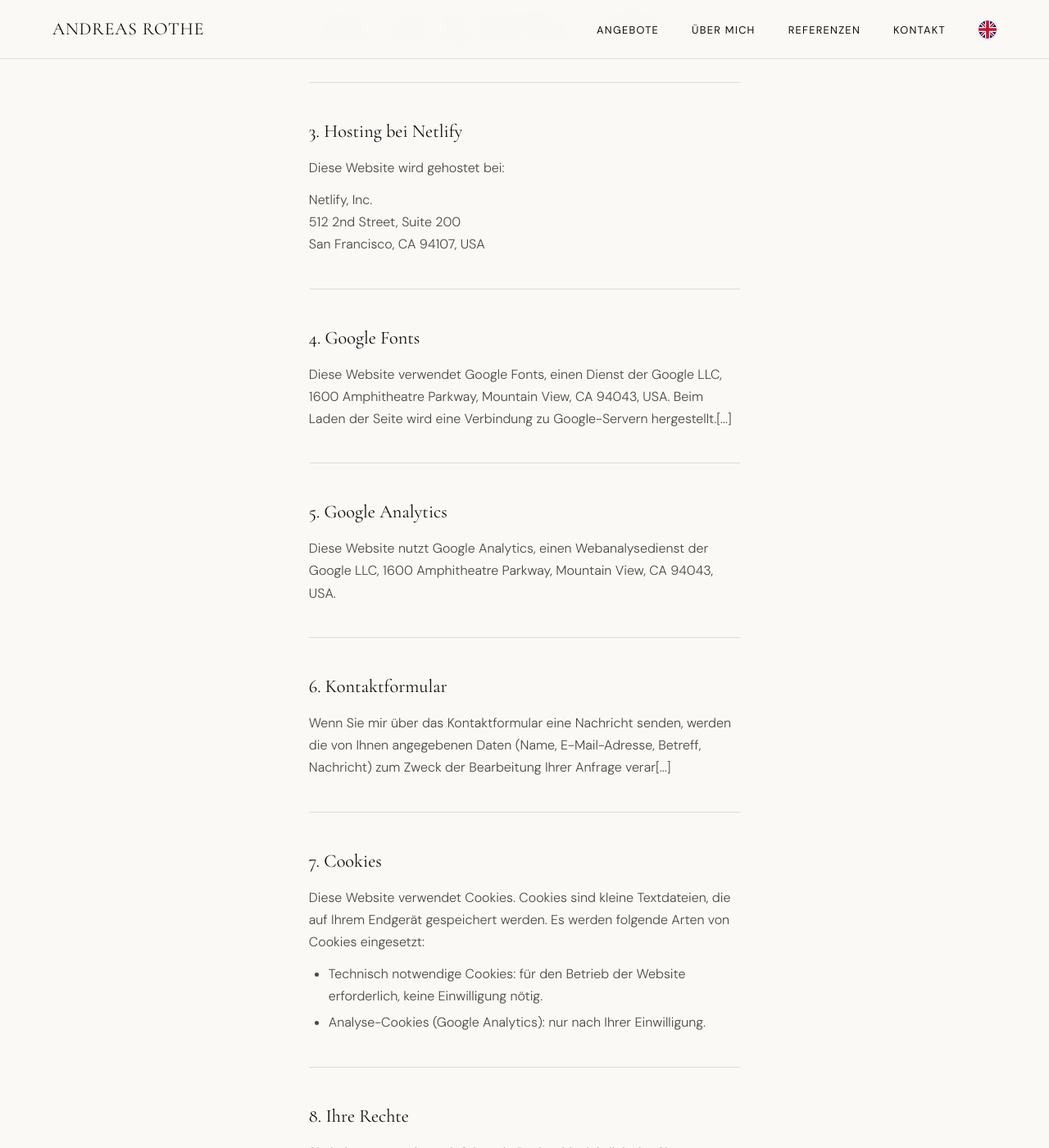
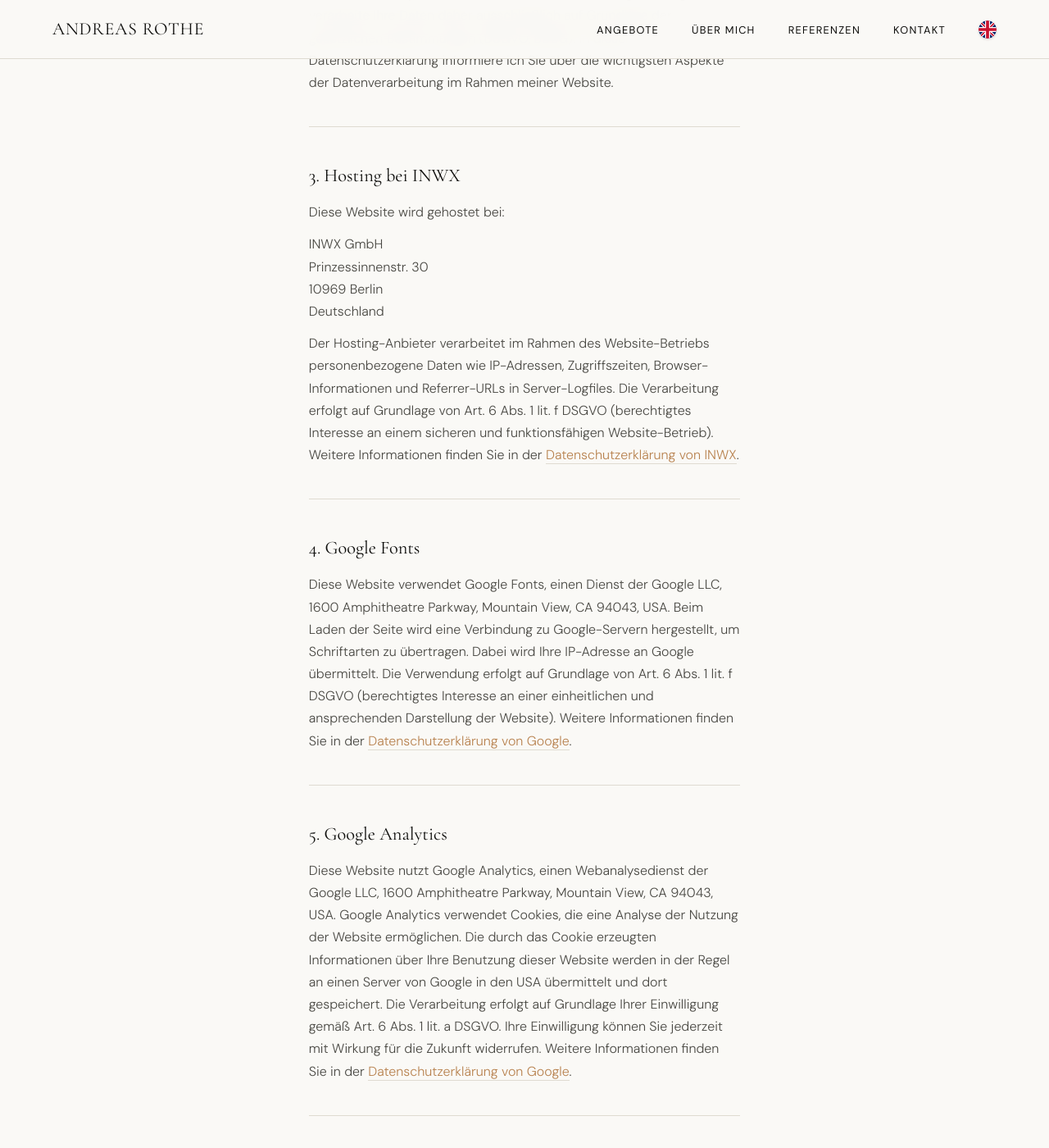
Before and after one commit to arothe161/andreasrothe, a Jekyll site: the page built from datenschutz.html, in a window 1280 px wide and 1400 px high, scrolled down 646 px. Shown: the whole window at 82% size. Built offline with Jekyll 4.4.1, drawn with Linux system fonts in a browser that asks for light colours; some of the changed text lies outside the part shown.

Commit message:
Revise privacy policy with updated information
Updated contact information and hosting details in the privacy policy. Added sections on SSL/TLS encryption and objection to unsolicited advertising.

```diff
--- a/datenschutz.html
+++ b/datenschutz.html
@@ -8,7 +8,7 @@
 ---
 
 <p class="eyebrow">Rechtliches</p>
-<h1>Datenschutz&shy;erklärung</h1>
+<h1>Datenschutzerklärung</h1>
 
 <h2>1. Verantwortlicher</h2>
 <p>Verantwortlicher im Sinne der Datenschutz-Grundverordnung (DSGVO) ist:</p>
@@ -16,47 +16,52 @@
   Andreas Rothe<br>
   John-Schehr-Str. 66<br>
   10409 Berlin<br>
-  E-Mail: <a href="mailto:hallo@andreas-rothe.de">hallo@andreasrothe.de</a>
+  E-Mail: <a href="mailto:herr.rothe@t-online.de">herr.rothe@t-online.de</a>
 </p>
 
 <div class="divider"></div>
 
 <h2>2. Allgemeine Hinweise</h2>
-<p>Der Schutz Ihrer persönlichen Daten ist mir ein wichtiges Anliegen. Ich verarbeite Ihre Daten daher ausschließlich auf Grundlage der gesetzlichen Bestimmungen (DSGVO, BDSG). In dieser Dat[...]</p>
+<p>Der Schutz Ihrer persönlichen Daten ist mir ein wichtiges Anliegen. Ich verarbeite Ihre Daten daher ausschließlich auf Grundlage der gesetzlichen Bestimmungen (DSGVO, BDSG). In dieser Datenschutzerklärung informiere ich Sie über die wichtigsten Aspekte der Datenverarbeitung im Rahmen meiner Website.</p>
 
 <div class="divider"></div>
 
-<h2>3. Hosting bei Netlify</h2>
+<h2>3. Hosting bei INWX</h2>
 <p>Diese Website wird gehostet bei:</p>
 <p>
-  Netlify, Inc.<br>
-  512 2nd Street, Suite 200<br>
-  San Francisco, CA 94107, USA
+  INWX GmbH<br>
+  Prinzessinnenstr. 30<br>
+  10969 Berlin<br>
+  Deutschland
 </p>
+<p>Der Hosting-Anbieter verarbeitet im Rahmen des Website-Betriebs personenbezogene Daten wie IP-Adressen, Zugriffszeiten, Browser-Informationen und Referrer-URLs in Server-Logfiles. Die Verarbeitung erfolgt auf Grundlage von Art. 6 Abs. 1 lit. f DSGVO (berechtigtes Interesse an einem sicheren und funktionsfähigen Website-Betrieb). Weitere Informationen finden Sie in der <a href="https://www.inwx.de/de/aboutus/dataprotection" target="_blank" rel="noopener">Datenschutzerklärung von INWX</a>.</p>
 
 <div class="divider"></div>
 
 <h2>4. Google Fonts</h2>
-<p>Diese Website verwendet Google Fonts, einen Dienst der Google LLC, 1600 Amphitheatre Parkway, Mountain View, CA 94043, USA. Beim Laden der Seite wird eine Verbindung zu Google-Servern hergestellt.[...]</p>
+<p>Diese Website verwendet Google Fonts, einen Dienst der Google LLC, 1600 Amphitheatre Parkway, Mountain View, CA 94043, USA. Beim Laden der Seite wird eine Verbindung zu Google-Servern hergestellt, um Schriftarten zu übertragen. Dabei wird Ihre IP-Adresse an Google übermittelt. Die Verwendung erfolgt auf Grundlage von Art. 6 Abs. 1 lit. f DSGVO (berechtigtes Interesse an einer einheitlichen und ansprechenden Darstellung der Website). Weitere Informationen finden Sie in der <a href="https://policies.google.com/privacy" target="_blank" rel="noopener">Datenschutzerklärung von Google</a>.</p>
 
 <div class="divider"></div>
 
 <h2>5. Google Analytics</h2>
-<p>Diese Website nutzt Google Analytics, einen Webanalysedienst der Google LLC, 1600 Amphitheatre Parkway, Mountain View, CA 94043, USA.</p>
+<p>Diese Website nutzt Google Analytics, einen Webanalysedienst der Google LLC, 1600 Amphitheatre Parkway, Mountain View, CA 94043, USA. Google Analytics verwendet Cookies, die eine Analyse der Nutzung der Website ermöglichen. Die durch das Cookie erzeugten Informationen über Ihre Benutzung dieser Website werden in der Regel an einen Server von Google in den USA übermittelt und dort gespeichert. Die Verarbeitung erfolgt auf Grundlage Ihrer Einwilligung gemäß Art. 6 Abs. 1 lit. a DSGVO. Ihre Einwilligung können Sie jederzeit mit Wirkung für die Zukunft widerrufen. Weitere Informationen finden Sie in der <a href="https://policies.google.com/privacy" target="_blank" rel="noopener">Datenschutzerklärung von Google</a>.</p>
 
 <div class="divider"></div>
 
-<h2>6. Kontaktformular</h2>
-<p>Wenn Sie mir über das Kontaktformular eine Nachricht senden, werden die von Ihnen angegebenen Daten (Name, E-Mail-Adresse, Betreff, Nachricht) zum Zweck der Bearbeitung Ihrer Anfrage verar[...]</p>
+<h2>6. Kontaktformular (Formspree)</h2>
+<p>Wenn Sie mir über das Kontaktformular eine Nachricht senden, werden die von Ihnen angegebenen Daten (Name, E-Mail-Adresse, Betreff und Nachricht) zum Zweck der Bearbeitung Ihrer Anfrage verarbeitet.</p>
+<p>Das Kontaktformular wird über den Dienst <strong>Formspree</strong> (Formspree Inc., 340 S Lemon Ave #3717, Walnut, CA 91789, USA) verarbeitet. Wenn Sie das Formular absenden, werden Ihre Eingaben an Server von Formspree in den USA übertragen und von dort per E-Mail an mich weitergeleitet.</p>
+<p>Die Verarbeitung erfolgt auf Grundlage von Art. 6 Abs. 1 lit. b DSGVO, sofern Ihre Anfrage mit vorvertraglichen Maßnahmen zusammenhängt, beziehungsweise auf Grundlage von Art. 6 Abs. 1 lit. f DSGVO aufgrund meines berechtigten Interesses an der Bearbeitung von Kontaktanfragen. Weitere Informationen finden Sie in der <a href="https://formspree.io/legal/privacy-policy" target="_blank" rel="noopener">Datenschutzerklärung von Formspree</a>.</p>
 
 <div class="divider"></div>
 
 <h2>7. Cookies</h2>
 <p>Diese Website verwendet Cookies. Cookies sind kleine Textdateien, die auf Ihrem Endgerät gespeichert werden. Es werden folgende Arten von Cookies eingesetzt:</p>
 <ul>
-  <li>Technisch notwendige Cookies: für den Betrieb der Website erforderlich, keine Einwilligung nötig.</li>
-  <li>Analyse-Cookies (Google Analytics): nur nach Ihrer Einwilligung.</li>
+  <li>Technisch notwendige Cookies: für den Betrieb der Website erforderlich.</li>
+  <li>Analyse-Cookies von Google Analytics: nur nach Ihrer Einwilligung gemäß Art. 6 Abs. 1 lit. a DSGVO.</li>
 </ul>
+<p>Sie können Cookies in Ihren Browser-Einstellungen verwalten oder löschen. Die meisten Browser akzeptieren Cookies automatisch. Sie können die Speicherung verhindern oder Ihren Browser so einstellen, dass er Sie vor dem Setzen von Cookies informiert.</p>
 
 <div class="divider"></div>
 
@@ -71,5 +76,14 @@
   <li>Recht auf Widerspruch gegen die Verarbeitung (Art. 21 DSGVO)</li>
   <li>Recht auf Widerruf einer erteilten Einwilligung (Art. 7 Abs. 3 DSGVO)</li>
 </ul>
+<p>Um diese Rechte geltend zu machen, kontaktieren Sie mich bitte unter <a href="mailto:herr.rothe@t-online.de">herr.rothe@t-online.de</a>.</p>
 
-<p style="font-size:0.85rem; color: var(--muted);">Stand: Juni 2025</p>
+<div class="divider"></div>
+
+<h2>9. SSL/TLS-Verschlüsselung</h2>
+<p>Diese Website verwendet aus Sicherheitsgründen und zum Schutz der Übertragung personenbezogener Daten eine SSL- bzw. TLS-Verschlüsselung. Eine verschlüsselte Verbindung erkennen Sie daran, dass die Adresszeile des Browsers von „http://“ auf „https://“ wechselt und an dem Schloss-Symbol in Ihrer Browserzeile.</p>
+
+<div class="divider"></div>
+
+<h2>10. Widerspruch gegen Werbe-Mails</h2>
+<p>Der Nutzung von im Rahmen der Impressumspflicht veröffentlichten Kontaktdaten zur Übersendung von nicht ausdrücklich angeforderter Werbung und Informationsmaterialien wird hiermit widersprochen. Ich behalte mir ausdrücklich rechtliche Schritte im Falle der unverlangten Zusendung von Werbeinformationen, etwa durch Spam-E-Mails, vor.</p>
```
